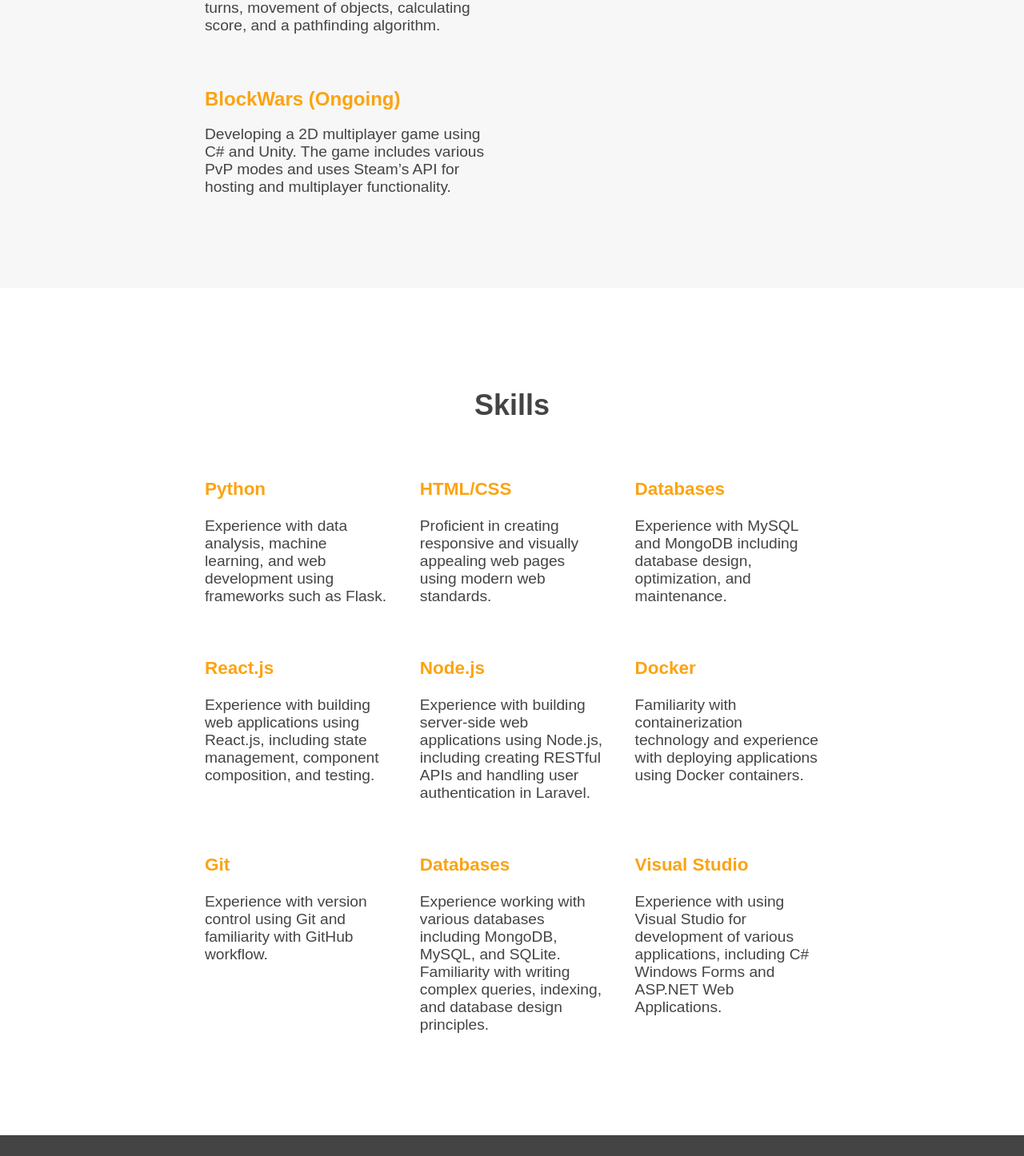
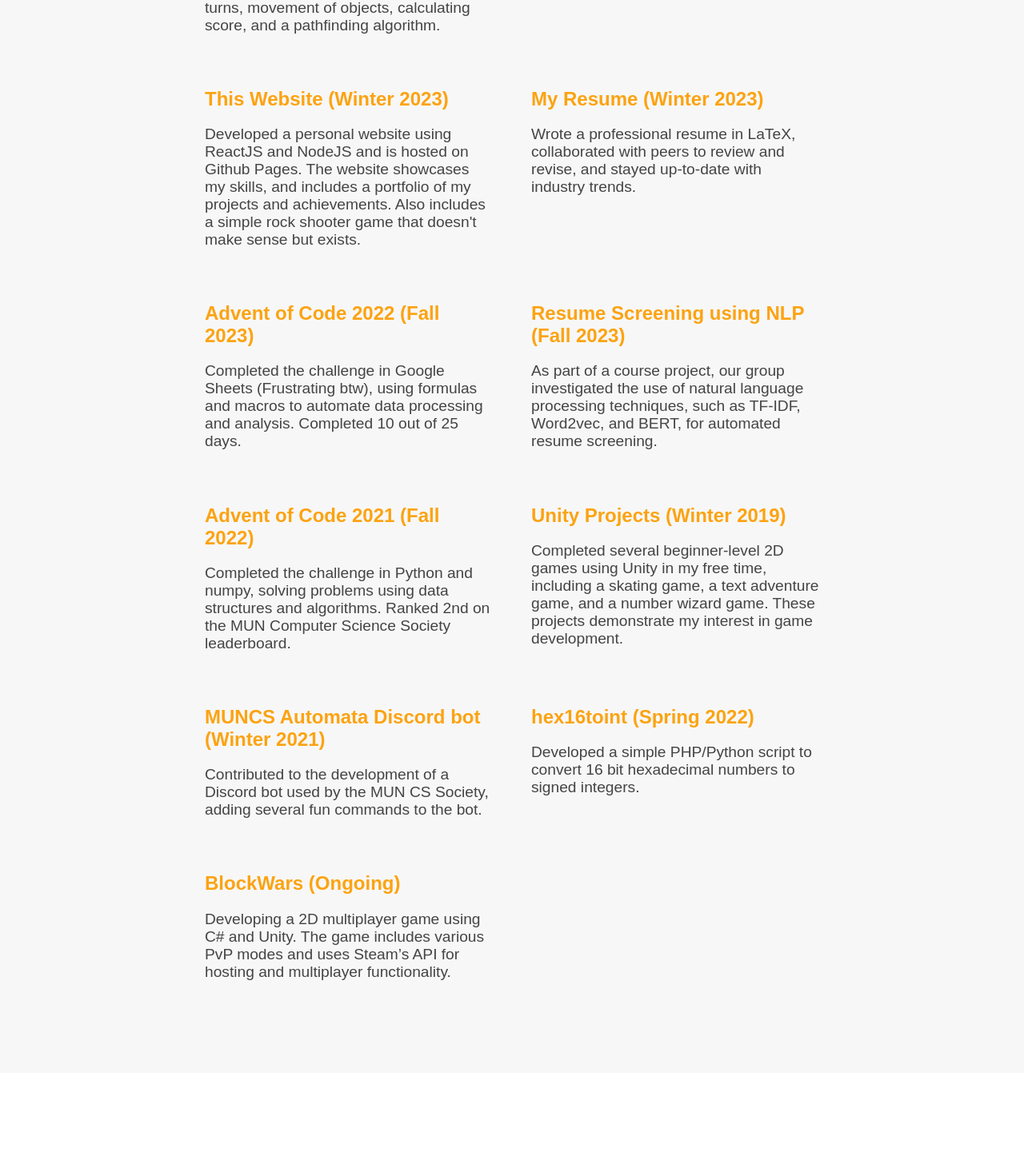
Before and after one commit to hamzahap/hapunjabi, a React (Create React App) app: page / in a window 1280 px wide. Shown: the part 3363-4809 px from the top of the page at 80% size. Built offline with nearby package versions, Linux system fonts and the light colour scheme.

Commit message:
Add new Resume, more projects, CSS changes.

```diff
--- a/src/App.css
+++ b/src/App.css
@@ -321,8 +321,17 @@ li:after {
   }
 
   .SocialLinks ul {
-  flex-direction: row;
-  align-items: center;
+  display: flex;
+  justify-content: center;
+  }
+
+  .SocialLinks li {
+  margin: 0 0.5rem;
+  }
+
+  .SocialLinks img {
+  width: 30px;
+  height: 30px;
   }
 
   .EducationSection ul {
--- a/src/App.js
+++ b/src/App.js
@@ -14,11 +14,11 @@ function App() {
       {/* Social links */}
       <section className="SocialLinks">
         <ul>
-          <li><a href="https://github.com/hamzahap"><img src="./github1.png" alt="GitHub" /></a></li>
-          <li><a href="https://www.linkedin.com/in/hamzahpunjabi/"><img src="./linkedin.png" alt="LinkedIn" /></a> </li>
-          <li><a href="./HamzahPunjabi.pdf" target="_blank" rel="noopener noreferrer"><img src="./resume.png" alt="Resume" /></a> </li>
+          <li><a href="https://github.com/hamzahap" target="_blank" rel="noopener noreferrer"><img src="./github1.png" alt="GitHub" /></a></li>
+          <li><a href="https://www.linkedin.com/in/hamzahpunjabi/" target="_blank" rel="noopener noreferrer"><img src="./linkedin.png" alt="LinkedIn" /></a> </li>
+          <li><a href="./ResumeHP.pdf" target="_blank" rel="noopener noreferrer"><img src="./resume.png" alt="Resume" /></a> </li>
           <li><a href="mailto:hamzahqatar123@gmail.com"><img src="./email.png" alt="Email" /></a> </li>
-          <li><a href="https://www.google.com/maps/place/St.+John's,+NL/@47.4825459,-52.9697214,11z/data=!3m1!4b1!4m6!3m5!1s0x4b0ca38e6b0aa261:0x9e1fd4001f12261f!8m2!3d47.5556097!4d-52.7452511!16zL20vMGo4cDY"><img src="./location.png" alt="Location" /></a></li>
+          <li><a href="https://www.google.com/maps/place/St.+John's,+NL/@47.4825459,-52.9697214,11z/data=!3m1!4b1!4m6!3m5!1s0x4b0ca38e6b0aa261:0x9e1fd4001f12261f!8m2!3d47.5556097!4d-52.7452511!16zL20vMGo4cDY" target="_blank" rel="noopener noreferrer"><img src="./location.png" alt="Location" /></a></li>
         </ul>
       </section>
 
@@ -95,6 +95,38 @@ function App() {
         <p>Created a hangman game using Python and the tkinter library as a course project. The game utilized a user-created word list to randomly choose words.</p>
       </li>
       <li>
+        <strong>This Website (Winter 2023)</strong><br />
+        <p>Developed a personal website using ReactJS and NodeJS and is hosted on Github Pages. The website showcases my skills, and includes a portfolio of my projects and achievements. Also includes a simple rock shooter game that doesn't make sense but exists.</p>
+      </li>
+      <li>
+        <strong>My Resume (Winter 2023)</strong><br />
+        <p>Wrote a professional resume in LaTeX, collaborated with peers to review and revise, and stayed up-to-date with industry trends.</p>
+      </li>
+      <li>
+        <strong>Advent of Code 2022 (Fall 2023)</strong><br />
+        <p>Completed the challenge in Google Sheets (Frustrating btw), using formulas and macros to automate data processing and analysis. Completed 10 out of 25 days.</p>
+      </li>
+      <li>
+        <strong>Resume Screening using NLP (Fall 2023)</strong><br />
+        <p>As part of a course project, our group investigated the use of natural language processing techniques, such as TF-IDF, Word2vec, and BERT, for automated resume screening.</p>
+      </li>
+      <li>
+        <strong>Advent of Code 2021 (Fall 2022)</strong><br />
+        <p>Completed the challenge in Python and numpy, solving problems using data structures and algorithms. Ranked 2nd on the MUN Computer Science Society leaderboard.</p>
+      </li>
+      <li>
+        <strong>Unity Projects (Winter 2019)</strong><br />
+        <p>Completed several beginner-level 2D games using Unity in my free time, including a skating game, a text adventure game, and a number wizard game. These projects demonstrate my interest in game development.</p>
+      </li>
+      <li>
+        <strong>MUNCS Automata Discord bot (Winter 2021)</strong><br />
+        <p>Contributed to the development of a Discord bot used by the MUN CS Society, adding several fun commands to the bot.</p>
+      </li>
+      <li>
+        <strong>hex16toint (Spring 2022)</strong><br />
+        <p>Developed a simple PHP/Python script to convert 16 bit hexadecimal numbers to signed integers.</p>
+      </li>
+      <li>
         <strong>BlockWars (Ongoing)</strong><br />
         <p>Developing a 2D multiplayer game using C# and Unity. The game includes various PvP modes and uses Steam’s API for hosting and multiplayer functionality.</p>
       </li>
@@ -109,7 +141,7 @@ function App() {
             <i className="fab fa-python"></i>
             <div>
               <h3>Python</h3>
-              <p>Experience with data analysis, machine learning, and web development using frameworks such as Flask.</p>
+              <p>Experience with data analysis, machine learning, and GUI.</p>
             </div>
           </li>
           <li>
@@ -165,7 +197,7 @@ function App() {
         <i className="fas fa-desktop"></i>
         <div>
           <h3>Visual Studio</h3>
-          <p>Experience with using Visual Studio for development of various applications, including C# Windows Forms and ASP.NET Web Applications.</p>
+          <p>Experience with using Visual Studio for development of various applications, including C# Windows Forms and .NET Console Applications.</p>
         </div>
       </li>
     </ul>
--- a/src/rock.js
+++ b/src/rock.js
@@ -7,7 +7,7 @@ function RockShooterGame() {
   const [isPaused, setIsPaused] = useState(true);
 
   useEffect(() => {
-    // Create a new rock every 2 seconds
+    // Create a new rock every 1 second
     const interval = setInterval(() => {
       if (!isPaused) {
         setRocks(rocks => [...rocks, { x: Math.random() * (300 - 50), y:  Math.random() * (300 - 50)}]);
```
Also changed, not shown: 1 other file (tests, documents, lock files or other folders).
